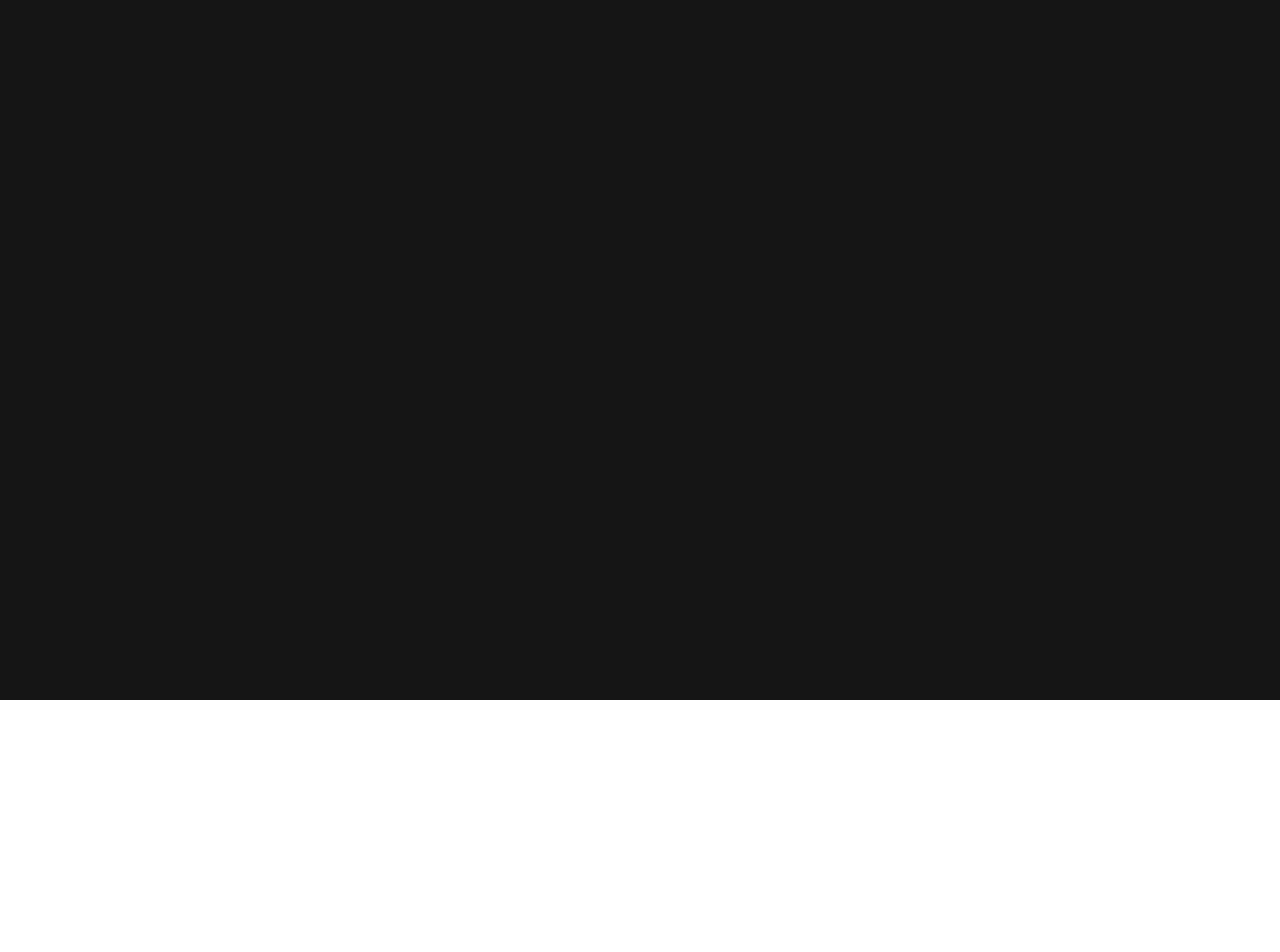
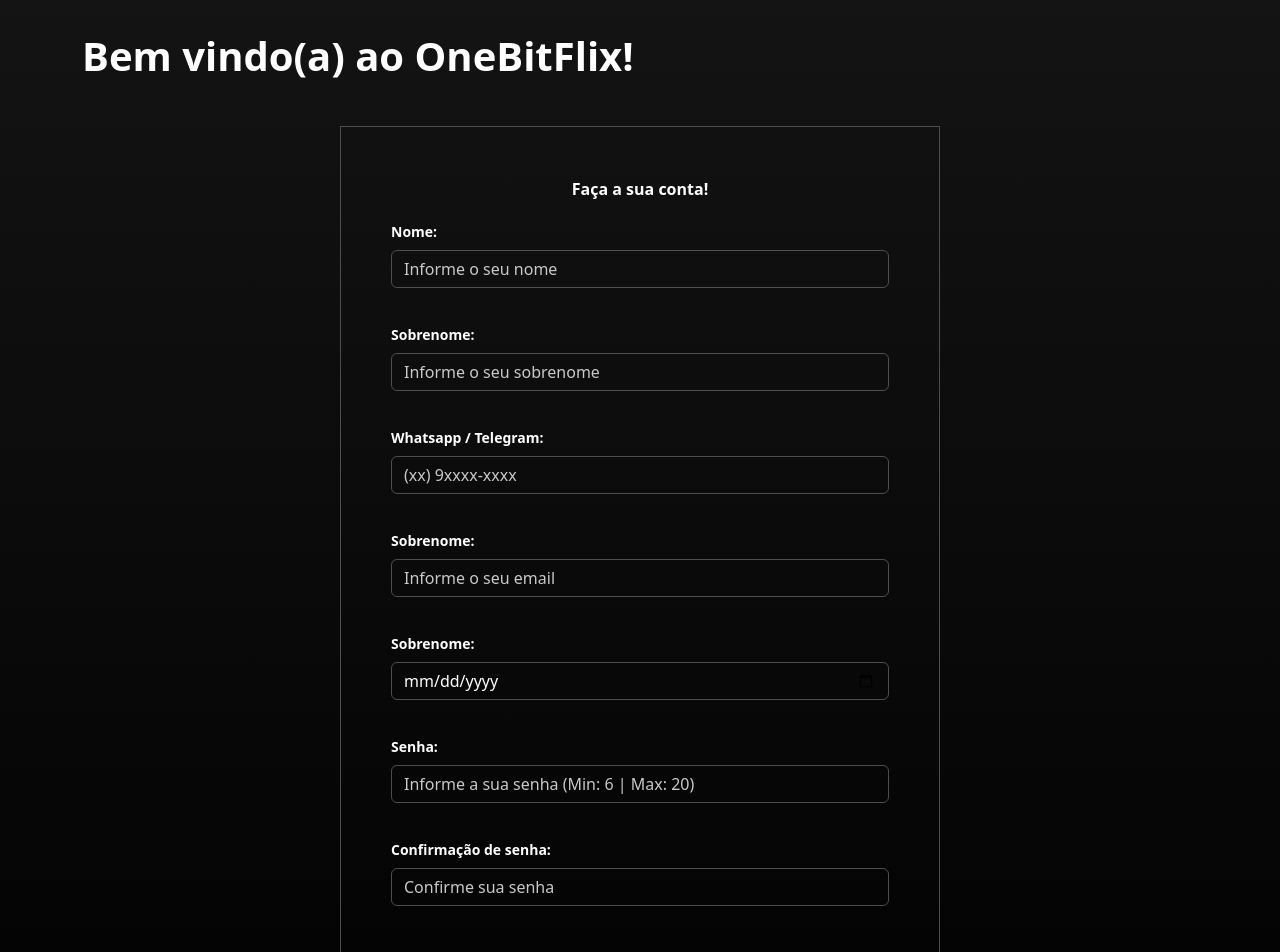
Before and after one commit to juniorjrjl/onebitflix-front, a Next.js app: page /register in a window 1280 px wide. Shown: the part 100-1052 px from the top of the page. Before the commit the page ends 800 px from the top, so only its background shows below. Built offline with nearby package versions, Linux system fonts and the light colour scheme.

Commit message:
criação da página de registro

```diff
--- a/pages/register.tsx
+++ b/pages/register.tsx
@@ -1,6 +1,8 @@
 import styles from '../styles/registerLogin.module.scss'
 import Head from 'next/head'
 import HeaderGeneric from '../src/components/common/headerGeneric'
+import { Form, FormGroup, Label, Container, Button, Input } from 'reactstrap'
+import Footer from '../src/components/common/footer'
 
 const register = () =>{
     return(
@@ -8,9 +10,50 @@
             <Head>
                 <title>Onebitflix - Registro</title>
                 <link rel="shortcut icon" href="/favicon.svg" type="image/x-icon" />
+                <script src="https://jsuites.net/v4/jsuites.js"></script>
             </Head>
-            <main>
+            <main className={styles.main}>
                 <HeaderGeneric logoUrl='/' btnUrl='/login' btnContent='Quero fazer login'></HeaderGeneric>
+                <Container className='py-5'>
+                    <p className={styles.formTitle}>
+                        <strong>Bem vindo(a) ao OneBitFlix!</strong>
+                    </p>
+                    <Form className={styles.form}>
+                        <p className='text-center'>
+                            <strong>Faça a sua conta!</strong>
+                        </p>
+                        <FormGroup>
+                            <Label for='firstName' className={styles.label}>Nome:</Label>
+                            <Input id='firstName' name='firstName' type='text' placeholder='Informe o seu nome' required maxLength={20} className={styles.inputName}/>
+                        </FormGroup>
+                        <FormGroup>
+                            <Label for='lastName' className={styles.label}>Sobrenome:</Label>
+                            <Input id='lastName' name='lastName' type='text' placeholder='Informe o seu sobrenome' required maxLength={20} className={styles.inputName}/>
+                        </FormGroup>
+                        <FormGroup>
+                            <Label for='phone' className={styles.label}>Whatsapp / Telegram:</Label>
+                            <Input id='phone' name='phone' type='tel' placeholder='(xx) 9xxxx-xxxx' required className={styles.input} data-mask="[-]+55 (00) 00000-0000"/>
+                        </FormGroup>
+                        <FormGroup>
+                            <Label for='email' className={styles.label}>Sobrenome:</Label>
+                            <Input id='email' name='email' type='email' placeholder='Informe o seu email' required maxLength={20} className={styles.input}/>
+                        </FormGroup>
+                        <FormGroup>
+                            <Label for='birth' className={styles.label}>Sobrenome:</Label>
+                            <Input id='birth' name='birth' type='date' min='1930-01-01' max='2022-12-31' required maxLength={20} className={styles.input}/>
+                        </FormGroup>
+                        <FormGroup>
+                            <Label for='password' className={styles.label}>Senha:</Label>
+                            <Input id='password' name='password' type='password' placeholder='Informe a sua senha (Min: 6 | Max: 20)' required minLength={6} maxLength={20} className={styles.input}/>
+                        </FormGroup>
+                        <FormGroup>
+                            <Label for='passwordVerifier' className={styles.label}>Confirmação de senha:</Label>
+                            <Input id='passwordVerifier' name='passwordVerifier' type='password' placeholder='Confirme sua senha' required minLength={6} maxLength={20} className={styles.input}/>
+                        </FormGroup>
+                        <Button type='submit' outline className={styles.formBtn}>Cadastrar</Button>
+                    </Form>
+                </Container>
+                <Footer />
             </main>
         </>
     )
--- a/styles/registerLogin.module.scss
+++ b/styles/registerLogin.module.scss
@@ -0,0 +1,84 @@
+@import './colors.module.scss';
+
+.main{
+    background-image: linear-gradient(to bottom, #151515, black);
+}
+
+.formTitle{
+    font-size: 40px;
+    font-weight: bold;
+    margin-bottom: 40px;
+}
+
+.form{
+    width: 600px;
+    padding: 50px;
+    border: 1px solid $darkGray;
+    margin: 0 auto;
+}
+
+.label{
+    font-size: 14px;
+    font-weight: bold;
+    padding-top: 20px;
+}
+
+.input{
+    border-color: $darkGray;
+    background-color: transparent;
+    color: white;
+
+    &::placeholder{
+        color: $lightGray;
+    }
+
+    &:focus{
+        background-color: transparent;
+        border-color: $lightGray;
+        color: white;
+        box-shadow: none;
+    }
+}
+
+.inputName{
+    @extend .input;
+    text-transform: uppercase;
+    &::placeholder{
+        text-transform: none;
+    }
+}
+
+.formBtn{
+    display: block;
+    margin: 50px auto 0px auto;
+    border-color: $lightRed;
+    color: white;
+
+    &:hover{
+        background-color: transparent;
+        color: $lightGray;
+        border-color: $darkRed;
+    }
+}
+
+@media (max-width: 767px) {
+    .formTitle{
+        font-size: 30px;
+    }
+    .form{
+        width: 95%;
+    }
+}
+
+@media (max-width: 540px) {
+    .form{
+        padding: 50px 10px;
+    }
+}
+
+@media (max-width: 442px) {
+    .formTitle{
+        font-size: 24px;
+        text-align: center;
+    }
+}
```
